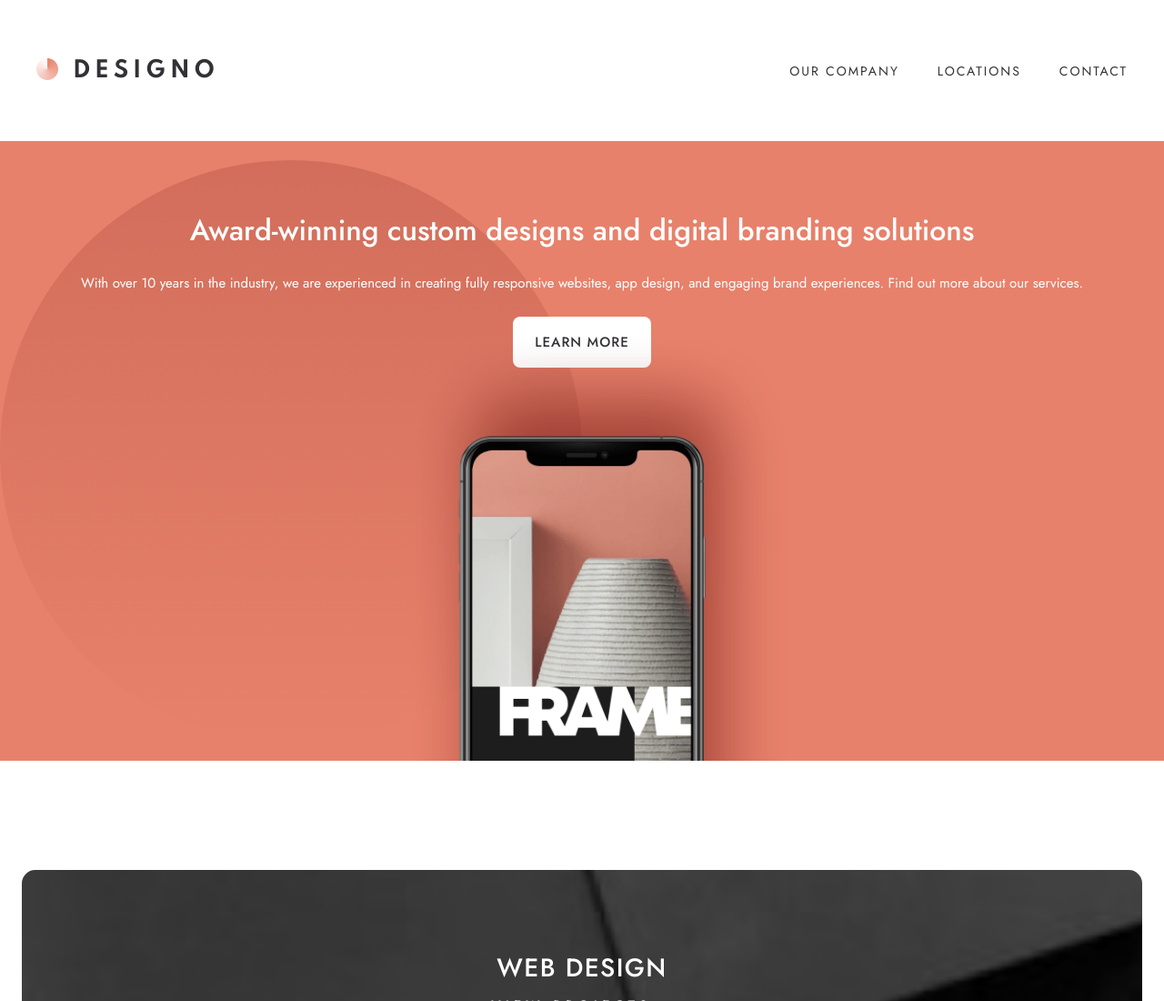
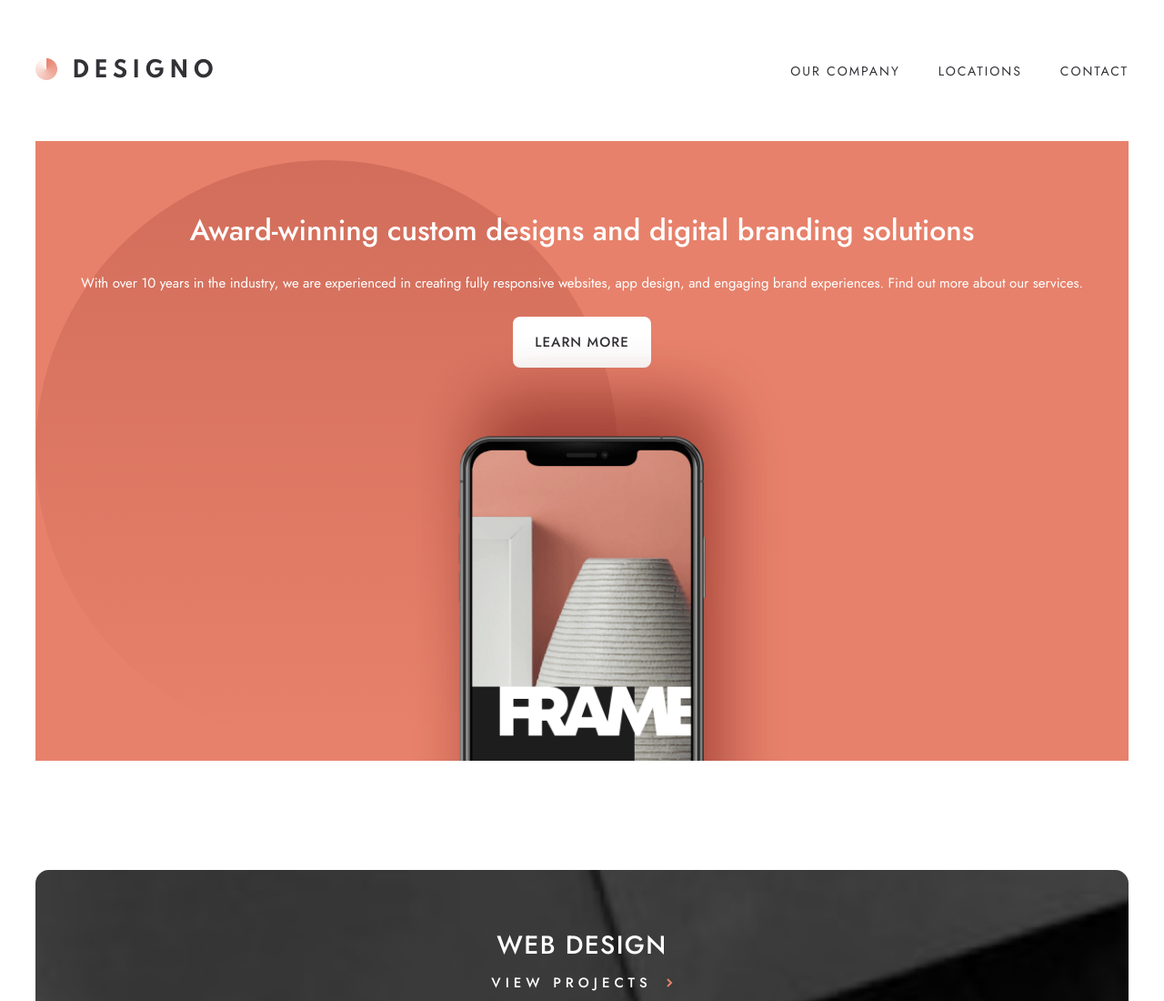
Before and after one commit to g-akca/designo, a React (Vite) app: page / in a window 1280 px wide. Shown: the top 1100 px of the page at 91% size. Built offline with nearby package versions, Linux system fonts and the light colour scheme.

Commit message:
Update card components for consistent padding and improve layout in Home page

```diff
--- a/src/components/layout/Header.tsx
+++ b/src/components/layout/Header.tsx
@@ -13,7 +13,7 @@ type HeaderProps = {
 function Header({ isMenuOpen, openMenu, closeMenu }: HeaderProps) {
   return (
     <header className="fixed z-50 top-0 inset-x-0 flex flex-col tablet:static">
-      <div className="bg-white h-24 px-6 flex justify-between items-center gap-5 tablet:px-10 tablet:h-auto">
+      <div className="bg-white h-24 px-6 flex justify-between items-center gap-5 tablet:px-9.75 tablet:h-auto">
         <img src={darkLogo} alt="Designo logo" className="max-w-50.5 min-w-0 shrink" />
 
         {isMenuOpen ? (
--- a/src/components/shared/AppDesignCard.tsx
+++ b/src/components/shared/AppDesignCard.tsx
@@ -6,7 +6,7 @@ function AppDesignCard() {
     <Link
       to="/app-design"
       className="
-        relative h-62.5 rounded-[15px] bg-[url('/assets/home/mobile/image-app-design.jpg')]
+        relative p-6 rounded-[15px] bg-[url('/assets/home/mobile/image-app-design.jpg')]
         bg-center bg-cover bg-no-repeat overflow-hidden flex flex-col
         justify-center items-center gap-3 text-center text-white uppercase font-medium
       "
--- a/src/components/shared/GraphicDesignCard.tsx
+++ b/src/components/shared/GraphicDesignCard.tsx
@@ -6,7 +6,7 @@ function GraphicDesignCard() {
     <Link
       to="/graphic-design"
       className="
-        relative h-62.5 rounded-[15px] bg-[url('/assets/home/mobile/image-graphic-design.jpg')]
+        relative p-6 rounded-[15px] bg-[url('/assets/home/mobile/image-graphic-design.jpg')]
         bg-center bg-cover bg-no-repeat overflow-hidden flex flex-col
         justify-center items-center gap-3 text-center text-white uppercase font-medium
       "
--- a/src/components/shared/WebDesignCard.tsx
+++ b/src/components/shared/WebDesignCard.tsx
@@ -6,7 +6,7 @@ function WebDesignCard() {
     <Link
       to="/web-design"
       className="
-        relative h-62.5 rounded-[15px] bg-[url('/assets/home/mobile/image-web-design.jpg')]
+        relative p-6 rounded-[15px] bg-[url('/assets/home/mobile/image-web-design.jpg')]
         bg-center bg-cover bg-no-repeat overflow-hidden flex flex-col
         justify-center items-center gap-3 text-center text-white uppercase font-medium
       "
--- a/src/pages/Home.tsx
+++ b/src/pages/Home.tsx
@@ -6,11 +6,11 @@ import WebDesignCard from "../components/shared/WebDesignCard";
 
 function Home() {
   return (
-    <div className="flex flex-col gap-30">
+    <div className="flex flex-col gap-30 tablet:px-9.75">
       <HomeHero />
 
-      <div className="px-6 flex flex-col gap-30">
-        <div className="flex flex-col gap-6">
+      <div className="px-6 flex flex-col gap-30 tablet:px-0">
+        <div className="grid grid-rows-[repeat(3,250px)] gap-6 tablet:grid-rows-[repeat(3,200px)] tablet:gap-6.25">
           <WebDesignCard />
           <AppDesignCard />
           <GraphicDesignCard />
```
